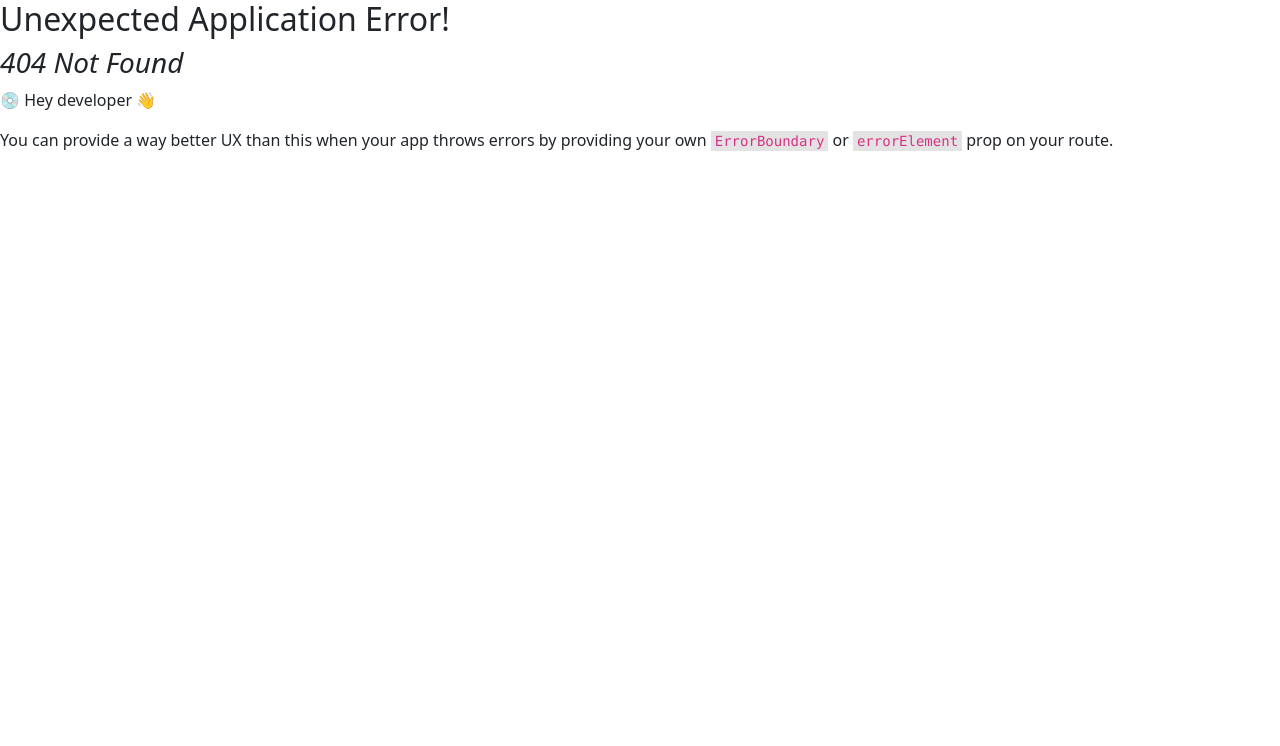
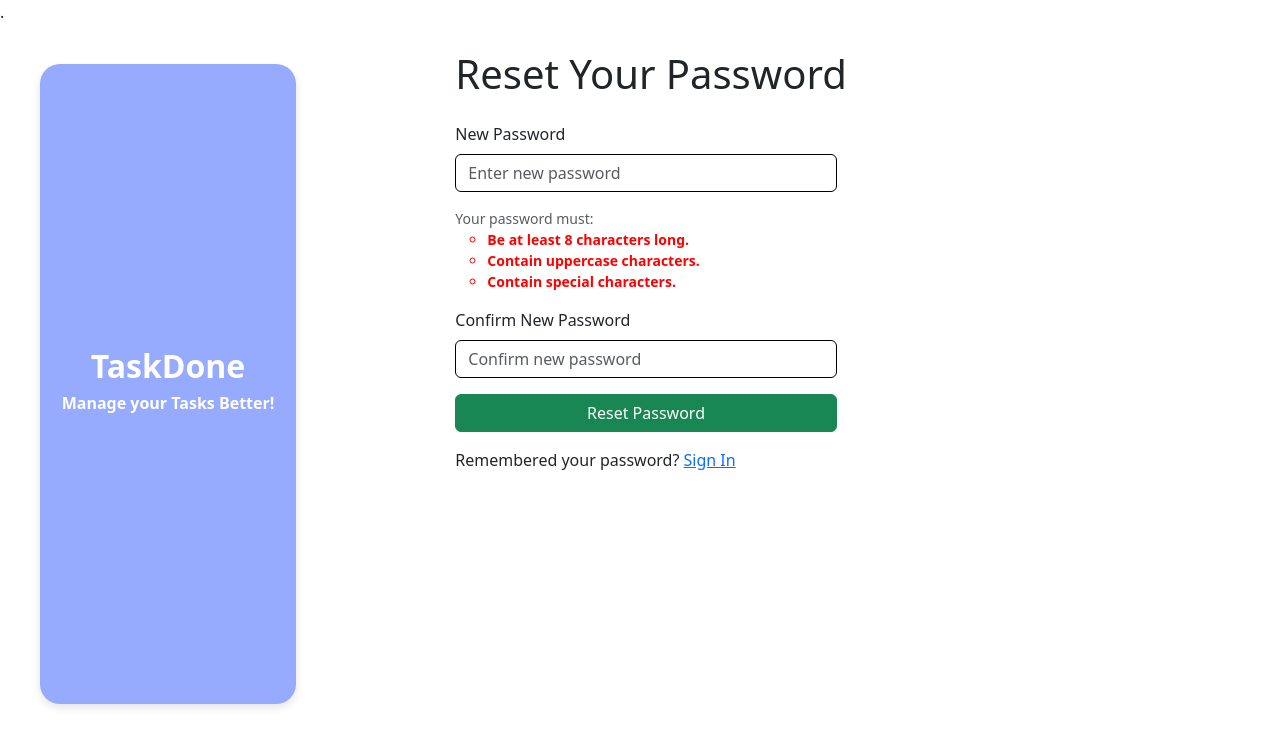
Before and after one commit to Ali13140/SWE363_Project, a React (Vite) app: page /reset-password in a window 1280 px wide. Before the commit this address had no page. Shown: the top 746 px of the page. Built offline with nearby package versions, Linux system fonts and the light colour scheme.

Commit message:
Reset password system

```diff
--- a/src/Pages/ForgotPasswordPage.jsx
+++ b/src/Pages/ForgotPasswordPage.jsx
@@ -6,15 +6,36 @@ import TitleDiv from "../Components/TitleDiv";
 import LoginForm from "../Components/LoginForm";
 import "../CSS_Files/SignIn.css";
 import { Link, useNavigate } from "react-router-dom";
+import  { useState, useEffect } from "react";
+
+import axios from "axios"; // Import axios to make HTTP requests
 
 const ForgotPasswordPage = () => {
+  const [email, setEmail] = useState("");
+
+  const handleSubmit = async (event) => {
+    event.preventDefault();
+
+    try {
+      console.log("email: "+email)
+      await axios.post("http://localhost:5000/users/forgot-password", { email });
+      alert(
+        "An email has been sent to " + email + " with further instructions."
+      );
+    } catch (error) {
+      console.error(error);
+      alert("An error occurred while sending the email. Error: " + error.message);
+    }
+  };
+
+
   return (
     <div className="sign-in-page">
       <div className="task-div">
         .<TitleDiv></TitleDiv>
       </div>
       <div className="sign-in-form">
-        <div className="container">
+        <div className="container" onSubmit={handleSubmit}>
           <h1>Forgot Your Password?</h1>
           <form className="mt-4">
             <div className="mb-3">
@@ -28,6 +49,8 @@ const ForgotPasswordPage = () => {
                 name="email"
                 placeholder="Enter email"
                 style={{ width: "50%" }}
+                value={email}
+                onChange={(e) => setEmail(e.target.value)}
               />
             </div>
             <div className="d-grid gap-2">
--- /dev/null
+++ b/src/Pages/ResetPasswordPage.jsx
@@ -0,0 +1,155 @@
+// ResetPasswordPage.tsx
+import React from "react";
+import "bootstrap/dist/css/bootstrap.min.css"; // Import Bootstrap CSS
+import TitleDiv from "../Components/TitleDiv";
+import { Link, useNavigate } from "react-router-dom";
+import { useState } from "react";
+import axios from "axios";
+const ResetPasswordPage = () => {
+  const nav = useNavigate();
+  const [password, setPassword] = useState("");
+  const [confirmPassword, setConfirmPassword] = useState("");
+  const token = new URLSearchParams(window.location.search).get("token");
+  const isPasswordValid = (password) => {
+    // Regular expressions for uppercase letter and special character
+    const uppercaseRegex = /[A-Z]/;
+    const specialCharRegex = /[!@#$%^&*()_+={}\[\]:;<>,.?~]/;
+
+    // Check length, uppercase, and special character
+    return (
+      password.length >= 8 &&
+      uppercaseRegex.test(password) &&
+      specialCharRegex.test(password)
+    );
+  };
+
+  const handleSubmit = async (event) => {
+    event.preventDefault();
+    if (isPasswordValid(password)) {
+      if (password !== confirmPassword) {
+        alert("Passwords do not match.");
+        return;
+      }
+
+      try {
+        await axios.post("http://localhost:5000/reset-password", {
+          token,
+          password,
+          confirmPassword,
+        });
+        alert("Password has been updated.");
+        nav("/SignIn");
+      } catch (error) {
+        console.error(error);
+        alert("An error occurred while updating the password.");
+      }
+    } else {
+        alert("Password is invalid");
+
+    }
+  };
+
+  const handlePasswordChange = (event) => {
+    const password = event.target.value;
+
+    // Check if password is at least 8 characters long
+    const isLengthValid = password.length >= 8;
+
+    // Check if password contains an uppercase letter
+    const hasUppercase = /[A-Z]/.test(password);
+
+    const regex = /[!@#$%^&*()_+={}\[\]:;<>,.?~]/.test(password);
+
+    // Update class names for the list items
+    const passwordRequirements = document.querySelectorAll(
+      ".password-requirement"
+    );
+    passwordRequirements[0].classList.toggle(
+      "password-requirement-valid",
+      isLengthValid
+    );
+    passwordRequirements[1].classList.toggle(
+      "password-requirement-valid",
+      hasUppercase
+    );
+    passwordRequirements[2].classList.toggle(
+      "password-requirement-valid",
+      regex
+    );
+  };
+  return (
+    <div className="sign-in-page">
+      <div className="task-div">
+        .<TitleDiv></TitleDiv>
+      </div>
+      <div className="sign-in-form">
+        <div className="container">
+          <h1>Reset Your Password</h1>
+          <form className="mt-4" onSubmit={handleSubmit}>
+            <div className="mb-3">
+              <label htmlFor="password" className="form-label">
+                New Password
+              </label>
+              <input
+                type="password"
+                className="form-control"
+                id="password"
+                name="password"
+                placeholder="Enter new password"
+                style={{ width: "50%" }}
+                value={password}
+                onChange={(e) => {
+                  setPassword(e.target.value);
+                  handlePasswordChange(e);
+                }}
+              />
+            </div>
+            <div id="passwordHelpBlock" className="form-text">
+              Your password must:
+              <ul>
+                <li className="password-requirement">
+                  <span>Be at least 8 characters long.</span>
+                </li>
+                <li className="password-requirement">
+                  <span>Contain uppercase characters.</span>
+                </li>
+                <li className="password-requirement">
+                  <span>Contain special characters.</span>
+                </li>
+              </ul>
+            </div>
+            <div className="mb-3">
+              <label htmlFor="confirmPassword" className="form-label">
+                Confirm New Password
+              </label>
+              <input
+                type="password"
+                className="form-control"
+                id="confirmPassword"
+                name="confirmPassword"
+                placeholder="Confirm new password"
+                style={{ width: "50%" }}
+                value={confirmPassword}
+                onChange={(e) => setConfirmPassword(e.target.value)}
+              />
+            </div>
+            <div className="d-grid gap-2">
+              <button
+                type="submit"
+                className="btn btn-success "
+                style={{ width: "50%" }}
+              >
+                Reset Password
+              </button>
+            </div>
+          </form>
+          <div className="mt-3">
+            Remembered your password? <Link to={"/SignIn"}>Sign In</Link>
+          </div>
+        </div>
+      </div>
+    </div>
+  );
+};
+
+export default ResetPasswordPage;
--- a/src/main.jsx
+++ b/src/main.jsx
@@ -11,6 +11,7 @@ import NewListPage from "./Pages/NewListPage";
 import ViewListPage from "./Pages/ViewListPage";
 import ForgotPasswordPage from "./Pages/ForgotPasswordPage";
 import VerfiyEmail from "./Pages/VerifyEmail"
+import ResetPasswordPage from "./Pages/ResetPasswordPage";
 const router = createBrowserRouter([
   {
     path: "/",
@@ -51,6 +52,9 @@ const router = createBrowserRouter([
   {
     path: "/ForgotPasswordPage",
     element: <ForgotPasswordPage />,
+  },  {
+    path: "/reset-password",
+    element: <ResetPasswordPage />,
   },
 ]);
 
```
Also changed, not shown: 2 other files (tests, documents, lock files or other folders).
